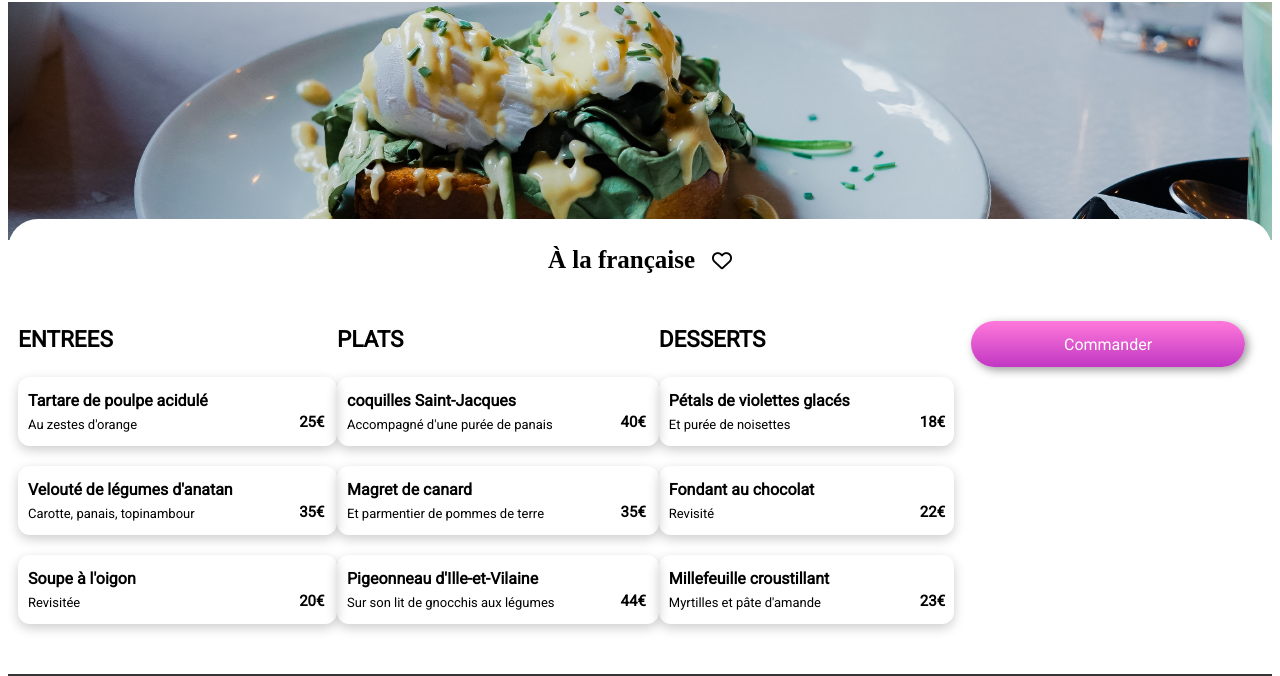
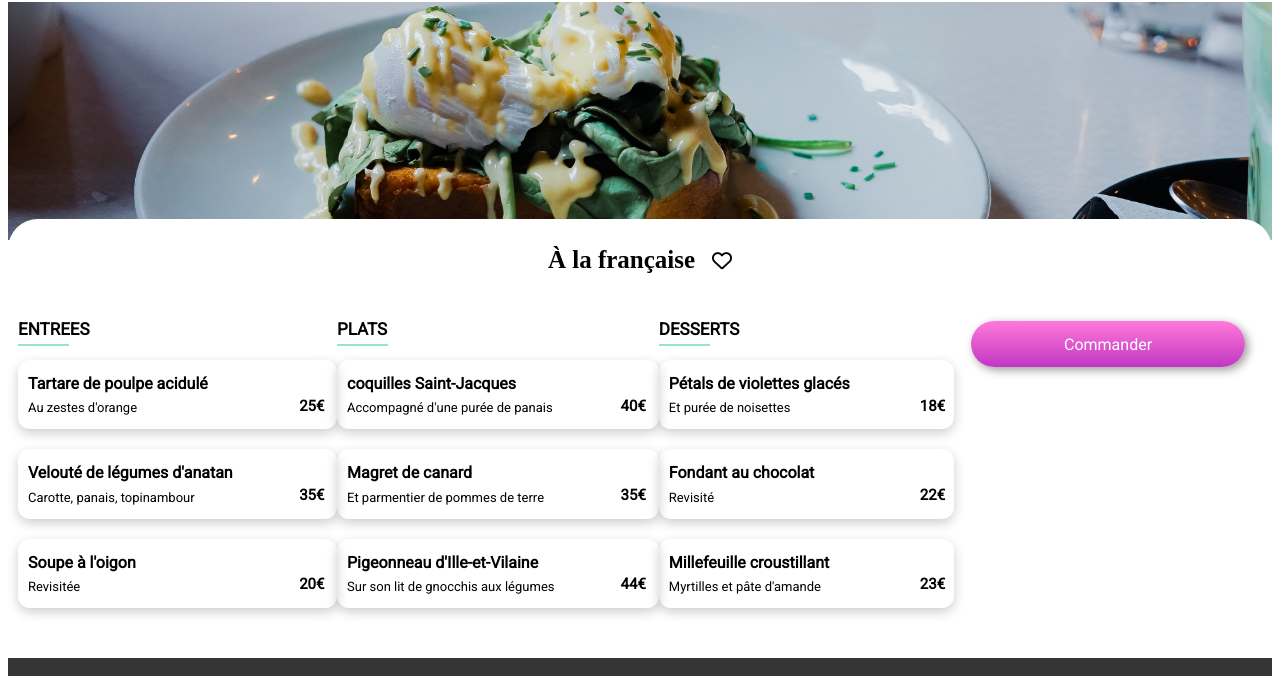
Before and after one commit to DinaCHAR/Projet3_OhMyFood, a website: page public/menu/alafrançaise.html in a window 1280 px wide. Shown: the part 62-738 px from the top of the page. Drawn offline with nearby package versions, Linux system fonts and the light colour scheme; files that its build step writes are made by us from their sources; a web font is replaced by a local one.

Commit message:
Ajout pour souligner les titres

```diff
--- a/sass/pages/_menu.scss
+++ b/sass/pages/_menu.scss
@@ -26,10 +26,11 @@
                 animation: 1.8s entree  ease-in-out forwards;
             }
 
-                &__entree:hover/*permet de spécifier l'apparence d'un élément au moment où l'utilisateur le survole avec le pointeur, sans nécessairement l'activer.*/
+                & h2/*permet de spécifier l'apparence d'un élément au moment où l'utilisateur le survole avec le pointeur, sans nécessairement l'activer.*/
                     {
-                        border-bottom: 2px solid #0065FC;
-                        color: #0065FC;
+                        border-bottom: 2px solid #99E2D0;
+                        width: 51px;
+                        font-size: 17px;
                     }
 
 
```
